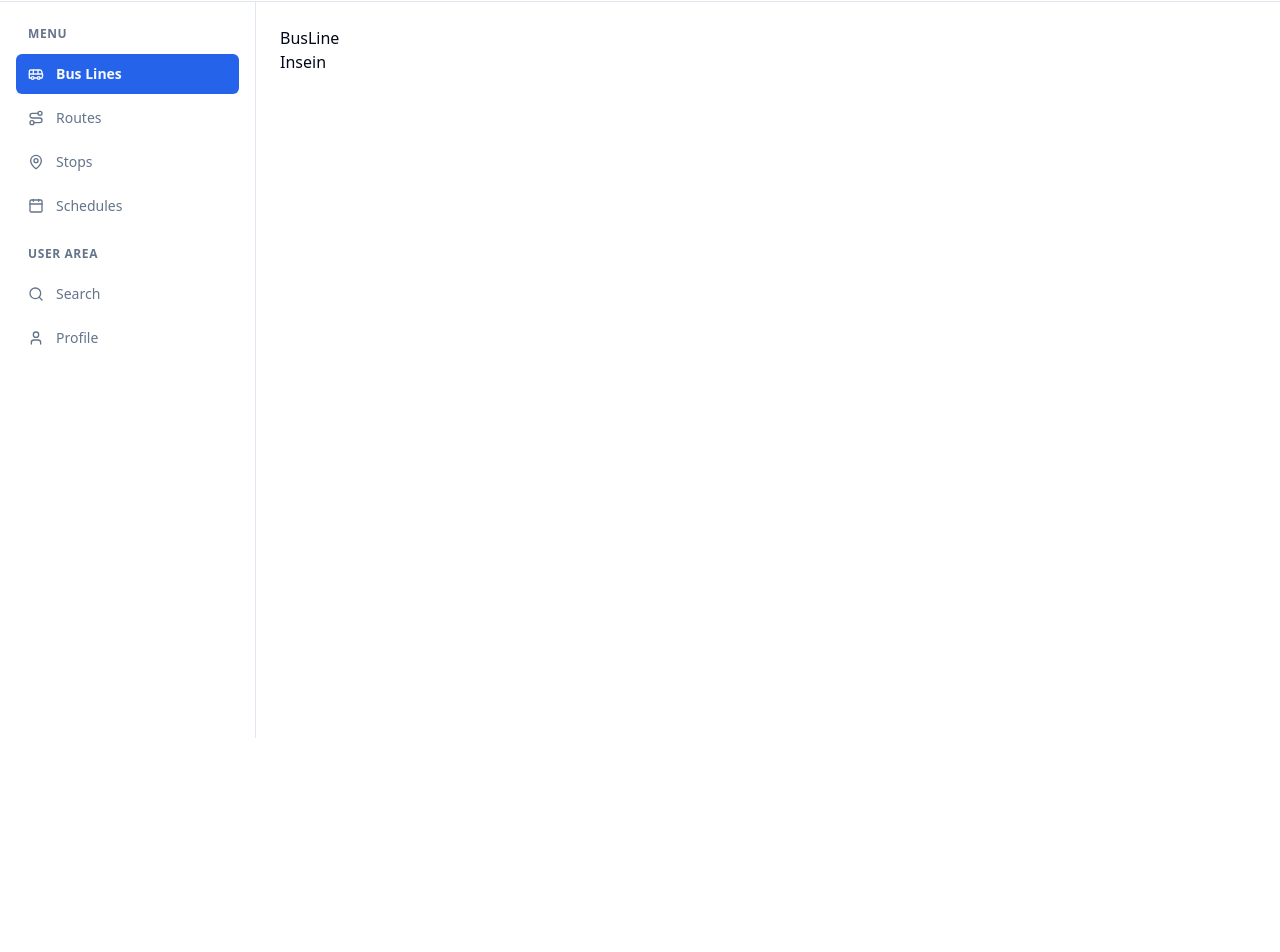
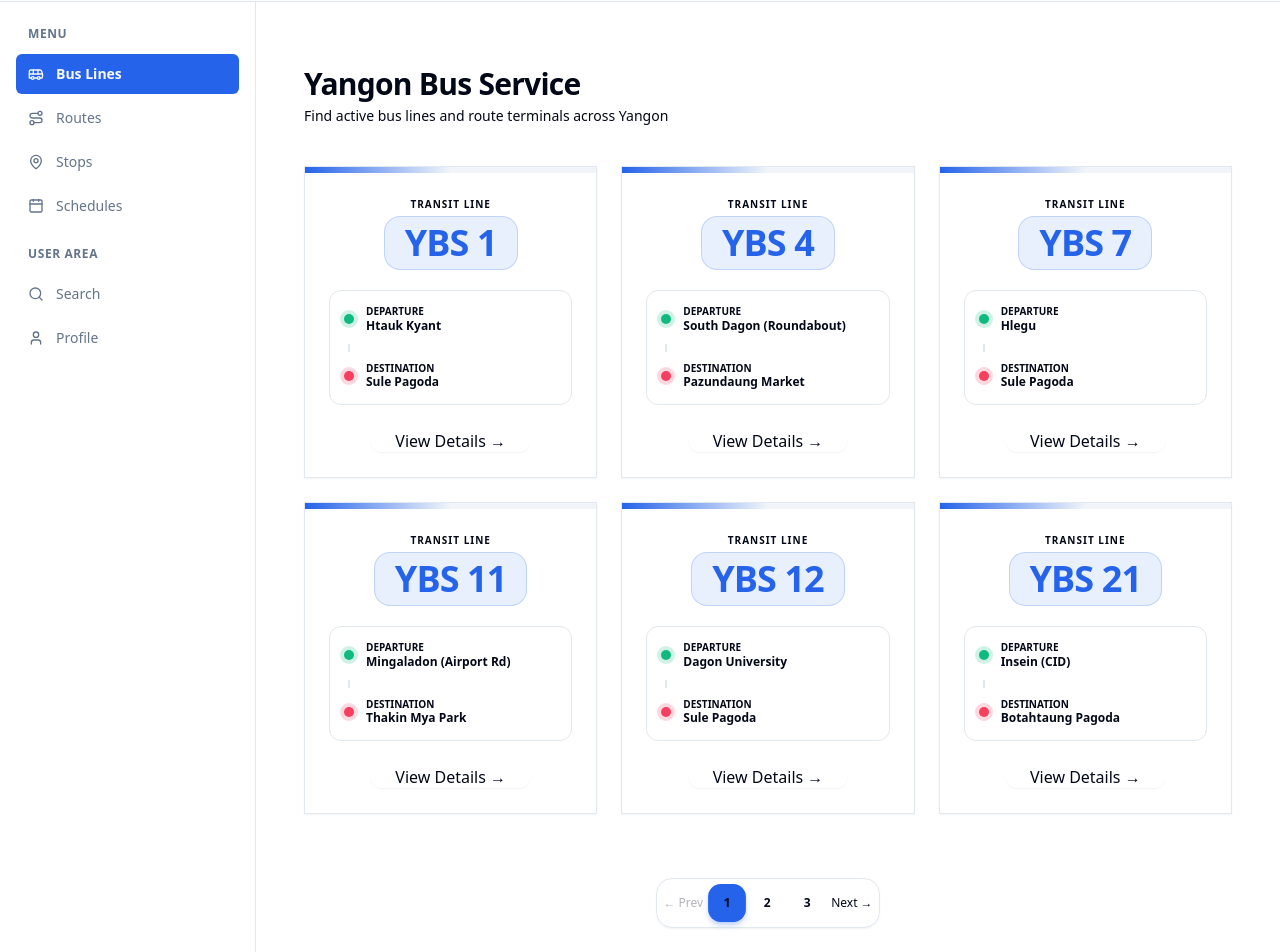
Before and after one commit to Kylian1592005/YBS-Project, a React (Vite) app: page /bus-lines in a window 1280 px wide. Shown: the part 62-1014 px from the top of the page. Before the commit the page ends 800 px from the top, so only its background shows below. Built offline with nearby package versions, Linux system fonts and the light colour scheme.

Commit message:
Bus Line Added

```diff
--- a/src/features/bus-lines/BusLine.jsx
+++ b/src/features/bus-lines/BusLine.jsx
@@ -1,9 +1,89 @@
+import { useState, useMemo } from "react";
+import { BUS_DATA } from "./BusLine_Data";
+import BusLineCard from "./BusLineCard";
+
+const ITEMS_PER_PAGE = 6;
+
 export default function BusLine() {
+  const [currentPage, setCurrentPage] = useState(1);
+
+  const totalPages = Math.ceil(BUS_DATA.length / ITEMS_PER_PAGE);
+
+  const currentBuses = useMemo(() => {
+    const start = (currentPage - 1) * ITEMS_PER_PAGE;
+    return BUS_DATA.slice(start, start + ITEMS_PER_PAGE);
+  }, [currentPage]);
+
   return (
-    <>
-    <div>BusLine</div>
-    <div> Insein </div>
-    </>
+    <main className="mx-auto max-w-6xl px-6 py-10 space-y-10">
+      {/* Header */}
+      <div className="text-center sm:text-left">
+        <h1 className="text-3xl font-extrabold tracking-tight text-base-content">
+          Yangon Bus Service
+        </h1>
+        <p className="text-sm text-base-content/60 mt-1">
+          Find active bus lines and route terminals across Yangon
+        </p>
+      </div>
 
-  )
+      {/* 6 Cards Grid */}
+      <div className="grid grid-cols-1 md:grid-cols-2 lg:grid-cols-3 gap-6">
+        {currentBuses.map((route) => (
+          <BusLineCard key={route.id} route={route} />
+        ))}
+      </div>
+
+      {/* Modern Floating Pagination Dock */}
+      <div className="flex flex-col items-center justify-center gap-3 pt-6">
+        <nav
+          aria-label="Pagination Navigation"
+          className="inline-flex items-center gap-1.5 p-1.5 rounded-2xl bg-base-100 border border-base-200/80 shadow-sm"
+        >
+          {/* Previous Button */}
+          <button
+            className="btn btn-sm btn-ghost rounded-xl text-xs gap-1 disabled:bg-transparent disabled:opacity-30"
+            disabled={currentPage === 1}
+            onClick={() => setCurrentPage((prev) => Math.max(prev - 1, 1))}
+          >
+            <span>←</span>
+            <span className="hidden sm:inline"> Prev</span>
+          </button>
+
+          {/* Number Buttons */}
+          <div className="flex items-center gap-1">
+            {Array.from({ length: totalPages }, (_, index) => {
+              const pageNumber = index + 1;
+              const isActive = currentPage === pageNumber;
+
+              return (
+                <button
+                  key={pageNumber}
+                  onClick={() => setCurrentPage(pageNumber)}
+                  className={`w-9 h-9 flex items-center justify-center rounded-xl text-xs font-bold transition-all duration-150 ${
+                    isActive
+                      ? "bg-primary text-primary-content shadow-md shadow-primary/25 scale-105"
+                      : "text-base-content/70 hover:bg-base-200 hover:text-base-content"
+                  }`}
+                >
+                  {pageNumber}
+                </button>
+              );
+            })}
+          </div>
+
+          {/* Next Button */}
+          <button
+            className="btn btn-sm btn-ghost rounded-xl text-xs gap-1 disabled:bg-transparent disabled:opacity-30"
+            disabled={currentPage === totalPages}
+            onClick={() => setCurrentPage((prev) => Math.min(prev + 1, totalPages))}
+          >
+            <span className="hidden sm:inline">Next </span>
+            <span>→</span>
+          </button>
+        </nav>
+
+
+      </div>
+    </main>
+  );
 }
--- /dev/null
+++ b/src/features/bus-lines/BusLineCard.jsx
@@ -0,0 +1,63 @@
+import { Link } from "react-router-dom";
+
+export default function BusLineCard({ route }) {
+  return (
+    <div className="card bg-base-100 border border-base-200/80 shadow-sm hover:shadow-xl hover:-translate-y-1 transition-all duration-200 group overflow-hidden">
+      {/* Decorative top accent gradient bar */}
+      <div className="h-1.5 w-full bg-gradient-to-r from-primary via-secondary to-accent" />
+
+      <div className="card-body p-6 flex flex-col items-center text-center">
+        {/* Centered Large Line Badge */}
+        <div className="flex flex-col items-center">
+          <span className="text-[10px] font-bold uppercase tracking-widest text-base-content/40 mb-1">
+            Transit Line
+          </span>
+          <div className="px-5 py-1.5 rounded-2xl bg-primary/10 border border-primary/20 text-primary">
+            <h2 className="text-3xl sm:text-4xl font-black tracking-tight leading-none">
+              {route.line}
+            </h2>
+          </div>
+        </div>
+
+        {/* Route Terminals Timeline */}
+        <div className="w-full my-5 p-3.5 rounded-xl bg-base-200/40 border border-base-200 text-left space-y-2.5">
+          <div className="flex items-center gap-3 text-xs">
+            <span className="w-2.5 h-2.5 rounded-full ring-4 ring-emerald-500/20 bg-emerald-500 shrink-0" />
+            <div className="min-w-0 flex-1">
+              <span className="text-[10px] uppercase font-bold text-base-content/40 block leading-tight">
+                Departure
+              </span>
+              <span className="font-semibold text-base-content truncate block">
+                {route.startTerm}
+              </span>
+            </div>
+          </div>
+
+          <div className="ml-1 pl-3 border-l-2 border-dashed border-base-content/15 h-2" />
+
+          <div className="flex items-center gap-3 text-xs">
+            <span className="w-2.5 h-2.5 rounded-full ring-4 ring-rose-500/20 bg-rose-500 shrink-0" />
+            <div className="min-w-0 flex-1">
+              <span className="text-[10px] uppercase font-bold text-base-content/40 block leading-tight">
+                Destination
+              </span>
+              <span className="font-semibold text-base-content truncate block">
+                {route.endTerm}
+              </span>
+            </div>
+          </div>
+        </div>
+
+        {/* Centered Action Button */}
+        <div className="card-actions w-full justify-center pt-1">
+          <Link
+            to={`/routes/${route.id}`}
+            className="btn btn-sm btn-primary rounded-full px-6 font-medium shadow-sm hover:shadow group-hover:btn-active transition-all"
+          >
+            View Details →
+          </Link>
+        </div>
+      </div>
+    </div>
+  );
+}
--- /dev/null
+++ b/src/features/bus-lines/BusLine_Data.js
@@ -0,0 +1,110 @@
+export const BUS_DATA = [
+  {
+    id: 1,
+    line: "YBS 1",
+    startTerm: "Htauk Kyant",
+    endTerm: "Sule Pagoda",
+  },
+  {
+    id: 2,
+    line: "YBS 4",
+    startTerm: "South Dagon (Roundabout)",
+    endTerm: "Pazundaung Market",
+  },
+  {
+    id: 3,
+    line: "YBS 7",
+    startTerm: "Hlegu",
+    endTerm: "Sule Pagoda",
+  },
+  {
+    id: 4,
+    line: "YBS 11",
+    startTerm: "Mingaladon (Airport Rd)",
+    endTerm: "Thakin Mya Park",
+  },
+  {
+    id: 5,
+    line: "YBS 12",
+    startTerm: "Dagon University",
+    endTerm: "Sule Pagoda",
+  },
+  {
+    id: 6,
+    line: "YBS 21",
+    startTerm: "Insein (CID)",
+    endTerm: "Botahtaung Pagoda",
+  },
+  {
+    id: 7,
+    line: "YBS 29",
+    startTerm: "North Okkalapa (Thudamar)",
+    endTerm: "Theingyi Zay",
+  },
+  {
+    id: 8,
+    line: "YBS 35",
+    startTerm: "Hlaing Tharyar (Aung Zeya)",
+    endTerm: "Sule Pagoda",
+  },
+  {
+    id: 9,
+    line: "YBS 36",
+    startTerm: "Htauk Kyant",
+    endTerm: "Sule Pagoda",
+  },
+  {
+    id: 10,
+    line: "YBS 37",
+    startTerm: "Hlaing Tharyar (Aung Zeya)",
+    endTerm: "Mawtin Jetty",
+  },
+  {
+    id: 11,
+    line: "YBS 39",
+    startTerm: "Insein (CID)",
+    endTerm: "Sule Pagoda",
+  },
+  {
+    id: 12,
+    line: "YBS 56",
+    startTerm: "North Okkalapa",
+    endTerm: "Theingyi Zay",
+  },
+  {
+    id: 13,
+    line: "YBS 58",
+    startTerm: "Mingaladon (Zaykabar)",
+    endTerm: "Sule Pagoda",
+  },
+  {
+    id: 14,
+    line: "YBS 61",
+    startTerm: "Insein (Danyingone)",
+    endTerm: "Thaketa (Shwe Pauk Kan)",
+  },
+  {
+    id: 15,
+    line: "YBS 65",
+    startTerm: "Dagon University",
+    endTerm: "Thaketa Roundabout",
+  },
+  {
+    id: 16,
+    line: "YBS 78",
+    startTerm: "Shwepyitha (Danyingone)",
+    endTerm: "Mawtin Jetty",
+  },
+  {
+    id: 17,
+    line: "YBS 89",
+    startTerm: "Shwepyitha (Nawaday)",
+    endTerm: "Sule Shangri-La",
+  },
+  {
+    id: 18,
+    line: "YBS 102",
+    startTerm: "Yangon International Airport (T1)",
+    endTerm: "Yangon Central Railway Station",
+  },
+];
```
